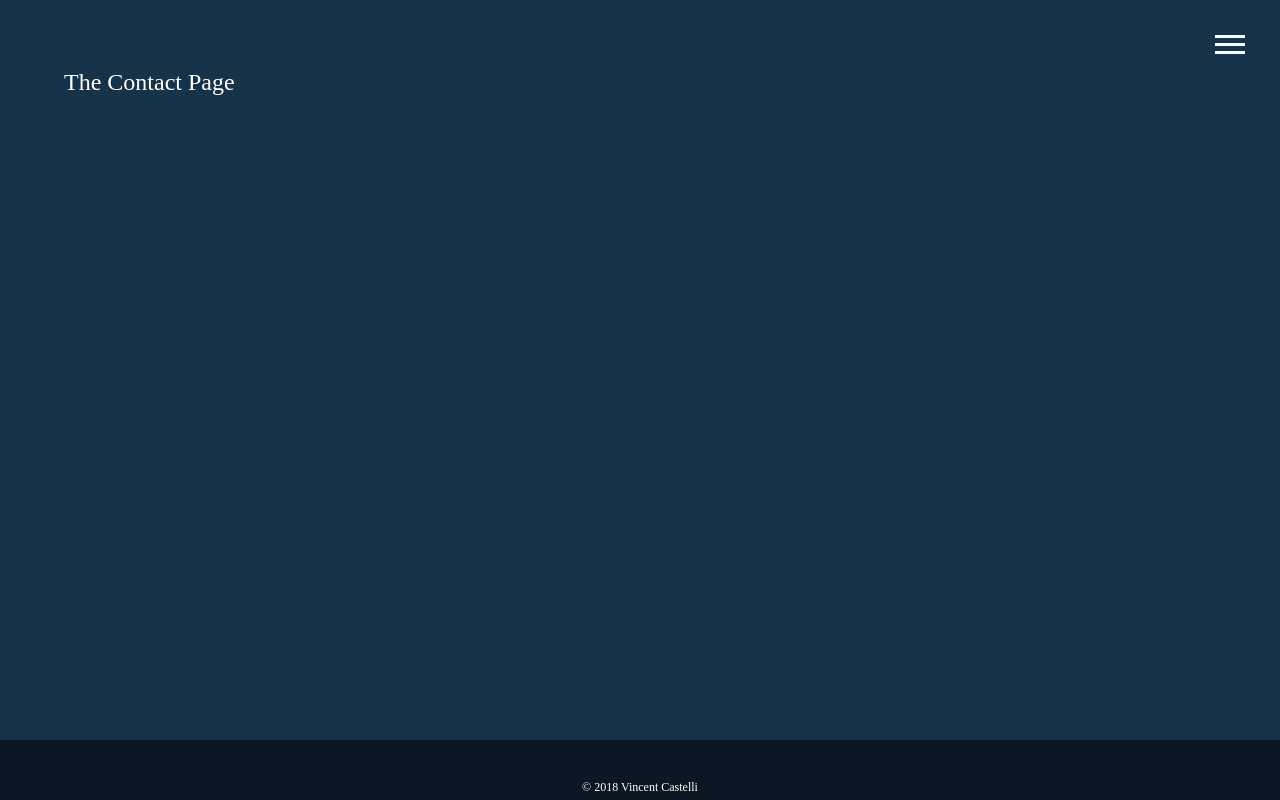
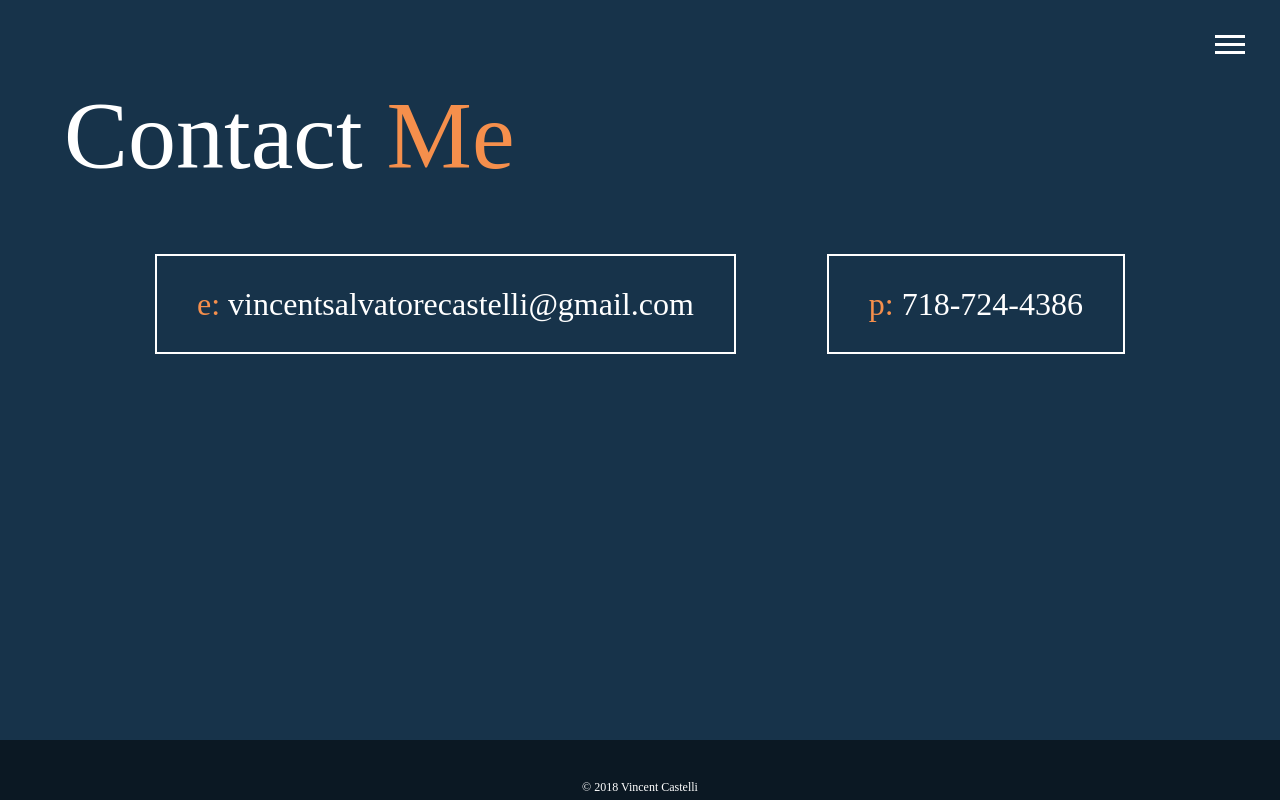
Before and after one commit to VincentCastelli/vincent-site, a React app: page /contact in a window 1280 px wide. Built offline with nearby package versions, Linux system fonts and the light colour scheme; the HTML template or start-up script is replaced by a standard one.

Commit message:
Added contact me component with contact info.

```diff
--- a/scss/_mobile.scss
+++ b/scss/_mobile.scss
@@ -1,9 +1,13 @@
 @include mediaXl {
-
+  .projects {
+    grid-template-columns: repeat(4, 1fr);
+  }
 }
 
 @include mediaLg {
-
+  .projects {
+    grid-template-columns: repeat(3, 1fr);
+  }
 }
 
 @include mediaMd {
@@ -55,6 +59,10 @@
 
     grid-template-columns: 1fr;
   }
+
+  .projects {
+    grid-template-columns: repeat(2, 1fr);
+  }
 }
 
 @include mediaSm {
@@ -65,4 +73,8 @@
       font-size: 2rem;
     }
   }
+
+  .projects {
+    grid-template-columns: 1fr;
+  }
 }
--- a/scss/main.scss
+++ b/scss/main.scss
@@ -127,11 +127,11 @@ main {
 .projects {
   display: grid;
   grid-template-columns: repeat(3, 1fr);
-  grid-gap: 30px;
+  grid-gap: 0.7rem;
+  padding-top: 30px;
 
   img {
     width: 100%;
-    height: 350px;
     border: 3px #fff solid;
 
     &:hover {
@@ -142,6 +142,57 @@ main {
   }
 }
 
+.contact-info {
+  display: flex;
+  flex-wrap: wrap;
+  justify-content: space-evenly;
+  align-items: center;
+  margin-top: 1rem;
+  padding-top: 30px;
+
+  div {
+    font-size: 2rem;
+    border: 2px set-text-color($primary-color) solid;
+    padding: 1.5rem 2.5rem;
+    margin-bottom: 3rem;
+    @include easeOut;
+
+    &:hover {
+      padding: 0.5rem 1.5rem;
+      background: $secondary-color;
+      color: set-text-color($secondary-color);
+
+      span {
+        color: set-text-color($secondary-color);
+      }
+    }
+  }
+}
+
+.btn {
+  display: block;
+  padding: 0.5rem 1rem;
+  border: 0;
+  margin-bottom: 0.3rem;
+
+  &:hover {
+    background: $secondary-color;
+    color: set-text-color($secondary-color);
+  }
+}
+
+.btn-light {
+  @extend .btn;
+  background: lighten($primary-color, 10);
+  color: set-text-color($primary-color);
+}
+
+.btn-dark {
+  @extend .btn;
+  background: darken($primary-color, 10);
+  color: set-text-color($primary-color);
+}
+
 .main-footer p {
   padding-top: 10px;
   font-size: 12px;
--- a/src/components/Contact.jsx
+++ b/src/components/Contact.jsx
@@ -2,10 +2,27 @@ import React from 'react';
 
 const Contact = () => {
   return (
-    <div>
-      <section className="showcase">
-        <h1>The Contact Page</h1>
-      </section>
+    <div className="contact-main">
+      <h1 className="lg-heading">
+        Contact&nbsp;
+        <span className="text-secondary">
+          Me
+        </span>
+      </h1>
+      <div className="contact-info">
+        <div>
+          <span className="text-secondary">
+            e:&nbsp;
+          </span>
+          vincentsalvatorecastelli@gmail.com
+        </div>
+        <div>
+          <span className="text-secondary">
+            p:&nbsp;
+          </span>
+          718-724-4386
+        </div>
+      </div>
     </div>
   );
 };
```
Also changed, not shown: 1 other file (tests, documents, lock files or other folders).
